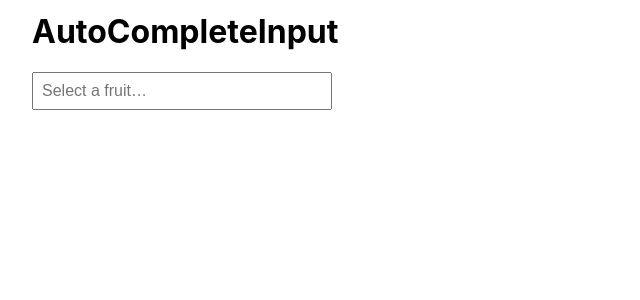
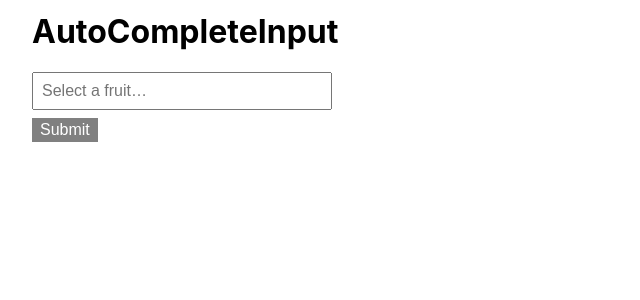
Before and after one commit to colw/auto-complete, a React (Create React App) app: page / in a window 1280 px wide. Shown: the top 300 px of the page, without its empty margins (0-640 px from the left). Built offline with nearby package versions, Linux system fonts and the light colour scheme.

Commit message:
Added submit button and submission sentence

```diff
--- a/src/App.css
+++ b/src/App.css
@@ -1,4 +1,13 @@
-h1, form {
+h1, form, p {
   padding: 0.5rem 0;
   margin: 0 2rem;
 }
+
+button {
+  font-size: 1rem;
+  margin-top: 0.5rem;
+  padding: 0.2rem 0.5rem;
+  background-color: grey;
+  color: white;
+  border: none;
+}
--- a/src/App.js
+++ b/src/App.js
@@ -8,17 +8,35 @@ const fruitOptions = [...new Set(fruits)];
 
 function App() {
   const [inputText, setInputText] = useState("");
+  const [fruit, setFruit] = useState("");
+
+  function handleSubmit(event) {
+    event.preventDefault();
+    setFruit(inputText);
+  }
+
+  function handleChange(event) {
+    setInputText(event.target.value);
+    setFruit("");
+  }
+
   return (
     <div className="App">
       <h1>AutoCompleteInput</h1>
-      <form onSubmit={(e) => e.preventDefault()}>
+      <form onSubmit={handleSubmit}>
         <AutoCompleteInput
           value={inputText}
           initOptions={fruitOptions}
-          onChange={(event) => setInputText(event.target.value)}
+          onChange={handleChange}
           placeholder="Select a fruit…"
         />
+        <button type="submit">Submit</button>
       </form>
+      {fruit && (
+        <p>
+          You have selected: <b>{fruit}</b>!
+        </p>
+      )}
     </div>
   );
 }
```
